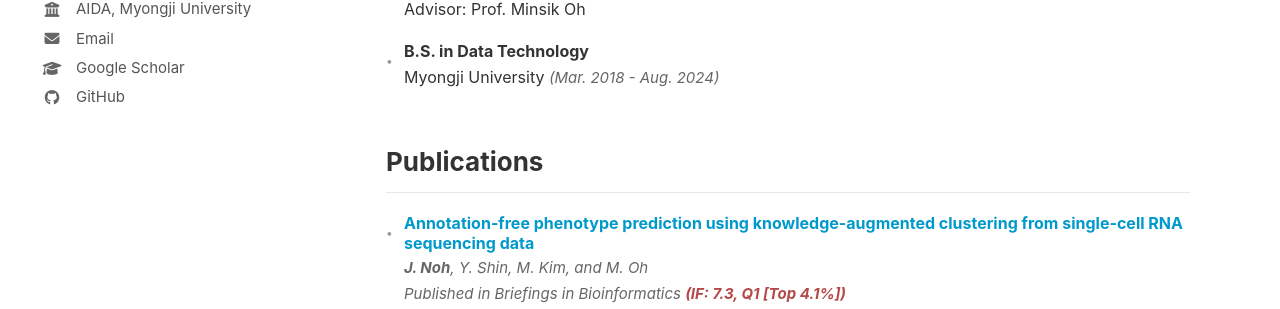
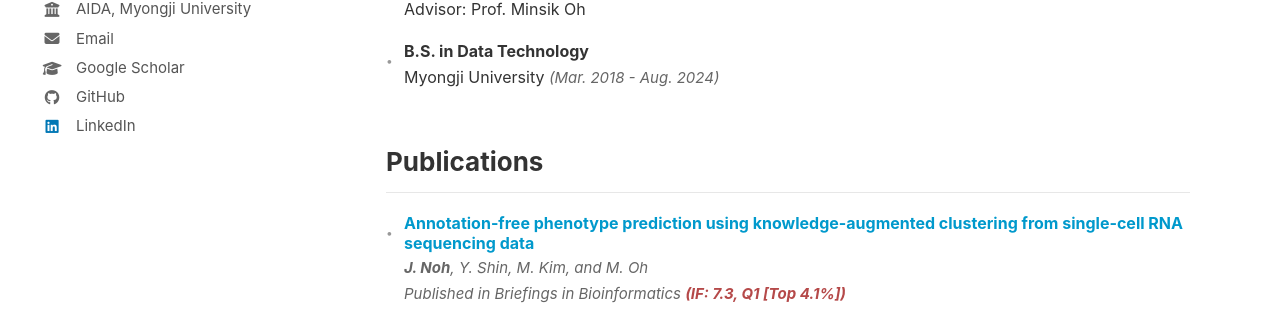
Before and after one commit to janghyunnoh/janghyunnoh.github.io, a Jekyll site: the page built from index.md, in a window 1280 px wide. Shown: the part 449-758 px from the top of the page. Built offline with Jekyll 4.4.1, drawn with Linux system fonts in a browser that asks for light colours.

```diff
--- a/_layouts/profile.html
+++ b/_layouts/profile.html
@@ -32,11 +32,11 @@
                 <a href="https://github.com/janghyunnoh" class="link-item" target="_blank" rel="noopener noreferrer">
                     <i class="fa-brands fa-github"></i> GitHub
                 </a>
-                <!--
-                <a href="https://linkedin.com/in/YOUR_PROFILE" class="link-item linkedin" target="_blank" rel="noopener noreferrer">
+
+                <a href="https://www.linkedin.com/in/janghyun-noh" class="link-item linkedin" target="_blank" rel="noopener noreferrer">
                     <i class="fab fa-linkedin"></i> LinkedIn
                 </a>
-                -->
+
             </div>
         </aside>
 
```
